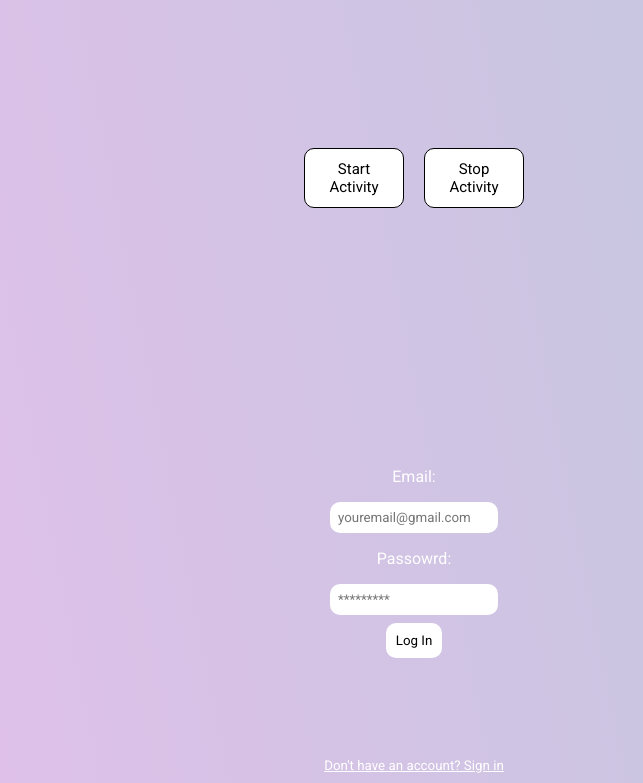
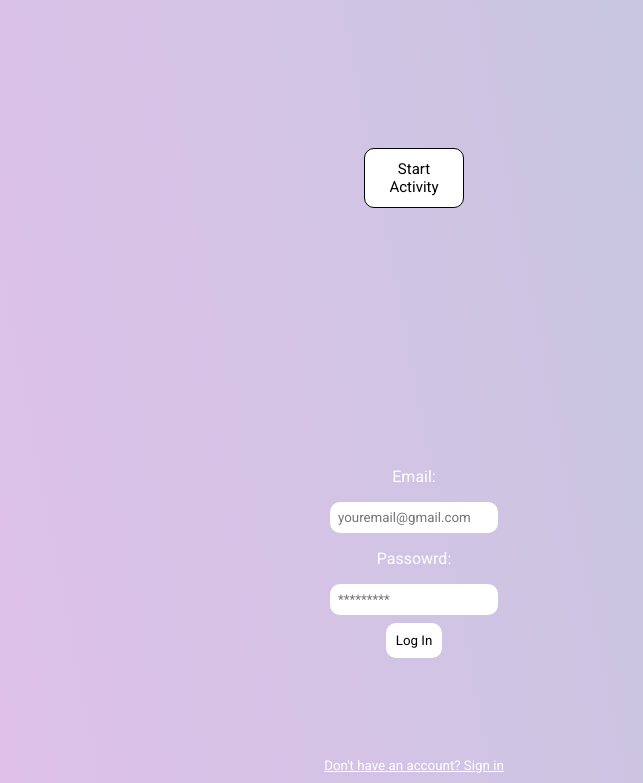
Before and after one commit to AnastasOdyssea/Workout-App, a React (Create React App) app: page / in a window 1280 px wide. Shown: the part 1053-1836 px from the top of the page, without its empty margins (226-869 px from the left). Built offline with nearby package versions, Linux system fonts and the light colour scheme; no server answers.

Commit message:
changes to distance.js

```diff
--- a/src/Styles/Home.css
+++ b/src/Styles/Home.css
@@ -1,4 +1,4 @@
-@media (min-width: 480px) {
+@media (min-width: 320px) {
 
  .each-slide-effect  > div {
     display: flex;
--- a/src/components/Distance.js
+++ b/src/components/Distance.js
@@ -26,12 +26,7 @@ function Distance() {
     });
   }, []);
 
-  function stopActivity() {
-    navigator.geolocation.getCurrentPosition((position) => {
-      setCurrentPosition(position.coords);
-    });
 
-  }
 
   function calculateDistance(position1, position2) {
     const lat1 = position1.latitude;
@@ -65,7 +60,7 @@ function Distance() {
 
     <div className='numbers'>
       <button className='buttons' onClick={startActivity}>Start<br></br> Activity</button>
-      <button className='buttons' onClick={stopActivity}>Stop<br></br> Activity</button>
+
       {distance  && <p>Distance:  {distance} meters</p> }
     </div>
   );
```
